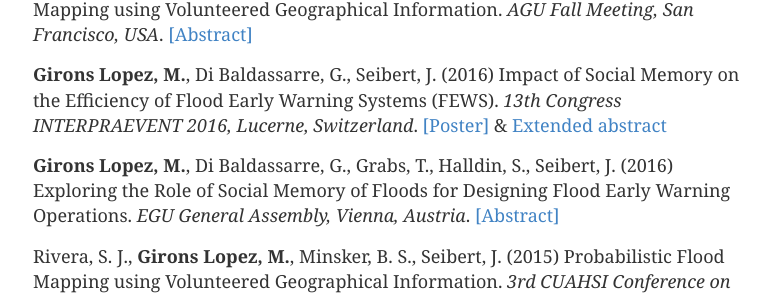
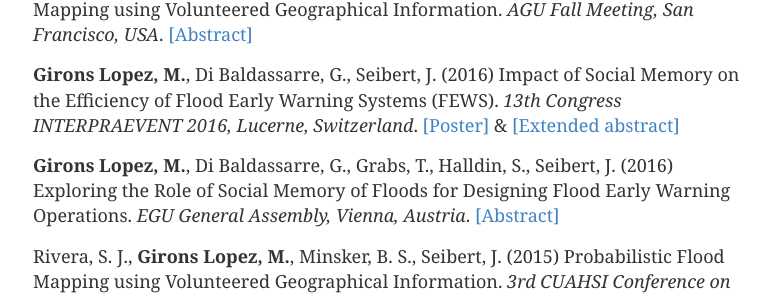
Before and after one commit to GironsLopez/GironsLopez.github.io, a Jekyll site: the page built from publications/index.md, in a window 1280 px wide and 900 px high, scrolled down 1717 px. Shown: the part 147-444 px from the top of the window, without its empty margins (247-1021 px from the left). Built offline with Jekyll 4.4.1, drawn with Linux system fonts in a browser that asks for light colours.

Commit message:
Add missing brackets

```diff
--- a/publications/index.md
+++ b/publications/index.md
@@ -44,7 +44,7 @@ Breinl, K., Di Baldassarre, G., **Girons Lopez, M.** (2017) Reduced-complexity m
 
 Rivera, S. J., **Girons Lopez, M.**, Seibert, J., Minsker, B. S. (2016) Probabilistic Flood Mapping using Volunteered Geographical Information. *AGU Fall Meeting, San Francisco, USA*. [[Abstract]](https://agu.confex.com/agu/fm16/meetingapp.cgi/Paper/134525){:target="_blank"}
 
-**Girons Lopez, M.**, Di Baldassarre, G., Seibert, J. (2016) Impact of Social Memory on the Efficiency of Flood Early Warning Systems (FEWS). *13th Congress INTERPRAEVENT 2016, Lucerne, Switzerland*. [[Poster]](http://interpraevent2016.ch/assets/editor/files/2016_05_30_18_31_16IP_2016_POSTER108.pdf){:target="_blank"} & [Extended abstract](http://www.interpraevent.at/palm-cms/upload_files/Publikationen/Tagungsbeitraege/2016_EA_220.pdf){:target="_blank"}
+**Girons Lopez, M.**, Di Baldassarre, G., Seibert, J. (2016) Impact of Social Memory on the Efficiency of Flood Early Warning Systems (FEWS). *13th Congress INTERPRAEVENT 2016, Lucerne, Switzerland*. [[Poster]](http://interpraevent2016.ch/assets/editor/files/2016_05_30_18_31_16IP_2016_POSTER108.pdf){:target="_blank"} & [[Extended abstract]](http://www.interpraevent.at/palm-cms/upload_files/Publikationen/Tagungsbeitraege/2016_EA_220.pdf){:target="_blank"}
 
 **Girons Lopez, M.**, Di Baldassarre, G., Grabs, T., Halldin, S., Seibert, J. (2016) Exploring the Role of Social Memory of Floods for Designing Flood Early Warning Operations. *EGU General Assembly, Vienna, Austria*. [[Abstract]](http://meetingorganizer.copernicus.org/EGU2016/EGU2016-15179.pdf){:target="_blank"}
 
```
